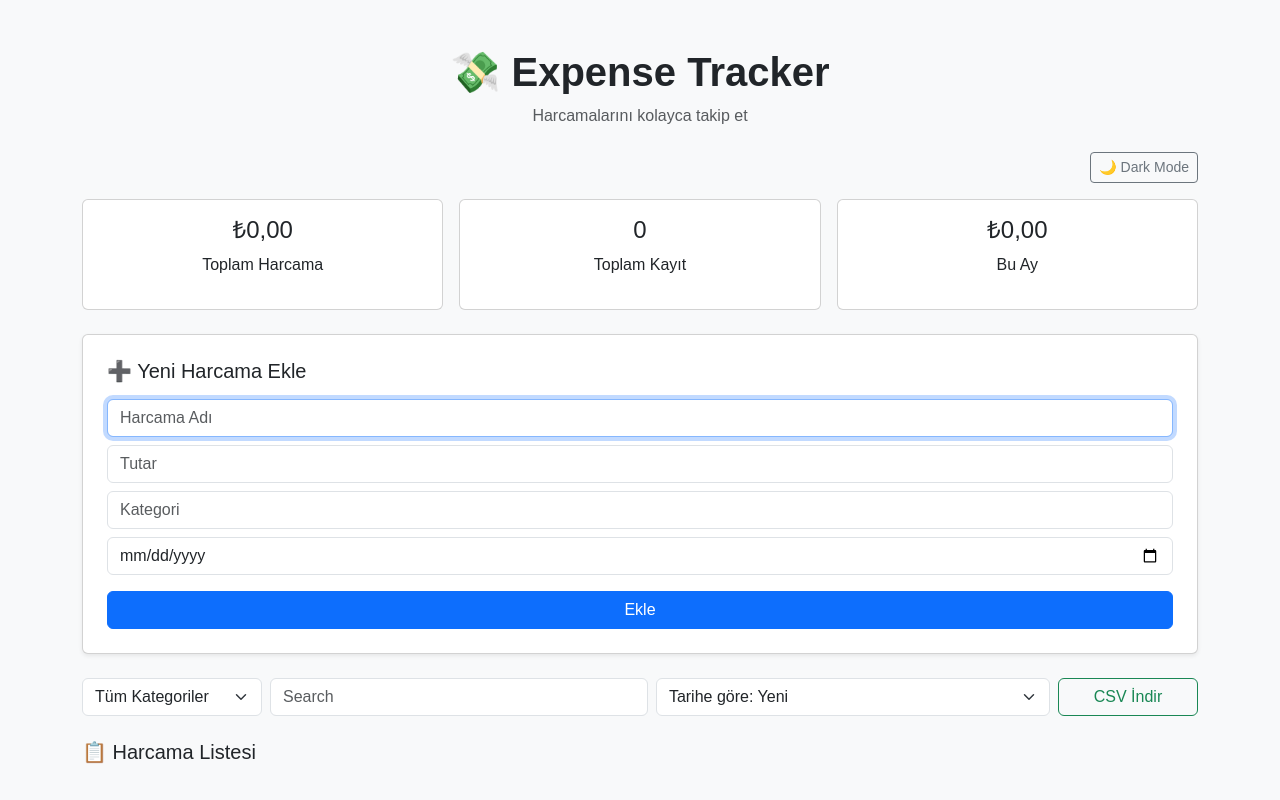
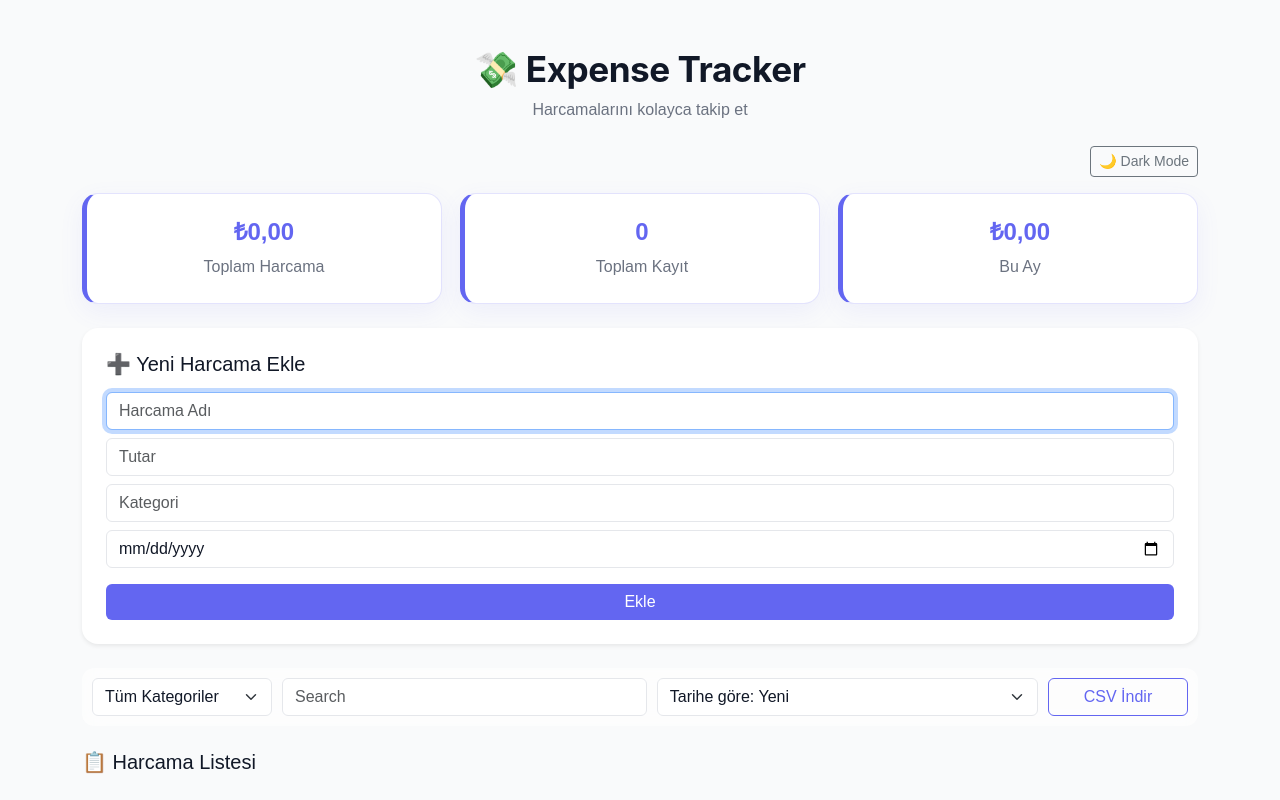
Before and after one commit to LilLannister/ExpenseTracker-JS, a React (Vite) app: page / in a window 1280 px wide. Shown: the top 800 px of the page. Built offline with nearby package versions, Linux system fonts and the light colour scheme.

Commit message:
UI Polish

```diff
--- a/src/Components/Header.tsx
+++ b/src/Components/Header.tsx
@@ -1,7 +1,8 @@
 export default function Header() {
   return (
     <div className="text-center py-4">
-        <h1 className="fw-bold">💸 Expense Tracker</h1>
+        <link href="https://fonts.googleapis.com/css2?family=Poppins:wght@400;600;700&display=swap" rel="stylesheet"></link>
+        <h1 className="app-title fw-bold">💸 Expense Tracker</h1>
         <p className="text-muted mb-0">Harcamalarını kolayca takip et</p>
     </div>
   );
--- a/src/Components/SummaryCards.tsx
+++ b/src/Components/SummaryCards.tsx
@@ -12,32 +12,33 @@ type Props = {
   expenses: Expense[];
 };
 
-export default function SummaryCards({expenses}: Props) {
+export default function SummaryCards({ expenses }: Props) {
   const totalAmount = expenses.reduce(
-        (sum ,e) => sum + Number(e.amount),
+    (sum, expense) => sum + Number(expense.amount),
     0
   );
 
   const totalCount = expenses.length;
 
   const currentMonth = new Date().getMonth();
+
   const thisMonthTotal = expenses
-        .filter((e) => new Date(e.date).getMonth() === currentMonth)
-        .reduce((sum, e) => sum + Number(e.amount), 0);
+    .filter((expense) => new Date(expense.date).getMonth() === currentMonth)
+    .reduce((sum, expense) => sum + Number(expense.amount), 0);
 
   return (
-        <div className="d-flex gap-3 mb-4">
-            <div className="card p-3 w-100 text-center">
+    <div className="summary-grid mb-4">
+      <div className="summary-card text-center">
         <h4>{formatCurrency(totalAmount)}</h4>
         <p>Toplam Harcama</p>
       </div>
 
-            <div className="card p-3 w-100 text-center">
+      <div className="summary-card text-center">
         <h4>{totalCount}</h4>
         <p>Toplam Kayıt</p>
       </div>
 
-            <div className="card p-3 w-100 text-center">
+      <div className="summary-card text-center">
         <h4>{formatCurrency(thisMonthTotal)}</h4>
         <p>Bu Ay</p>
       </div>
--- a/src/Pages/Home.tsx
+++ b/src/Pages/Home.tsx
@@ -170,7 +170,7 @@ export default function Home() {
           </select>
 
           <button
-            className="btn btn-outline-success"
+            className="btn btn-export"
             style={{ minWidth: "140px" }}
             onClick={() => exportToCSV(expenses)}
           >
--- a/src/index.css
+++ b/src/index.css
@@ -4,6 +4,14 @@ body,
   margin: 0;
   min-height: 100%;
   background-color: #f8f9fa;
+}
+
+:root {
+  --color-bg: #f9fafb;
+  --color-card: #ffffff;
+  --color-text: #111827;
+  --color-muted: #6b7280;
+  --color-primary: #6366f1;
 }
 
 body {
@@ -13,8 +21,8 @@ body {
 
 .app {
   min-height: 100vh;
-  background-color: #f8f9fa;
-  color: #212529;
+  background-color: var(--color-bg);
+  color: var(--color-text);
 }
 
 .app.dark-mode {
@@ -34,14 +42,17 @@ body {
 }
 
 .dark-mode {
-  min-height: 100vh;
-  background-color: #121212;
+  --color-bg: #0f172a;
+  --color-card: #1e293b;
+  --color-text: #f1f5f9;
+  --color-muted: #94a3b8;
+  --color-primary: #818cf8;
 }
 
 .dark-mode .card {
-  background-color: #1f1f1f;
-  color: #f8f9fa;
-  border-color: #333;
+  background-color: var(--color-card);
+  color: var(--color-text);
+  border-color: #334155;
 }
 
 .dark-mode .text-muted {
@@ -66,7 +77,11 @@ body {
 }
 
 .card {
-  transition: all 0.2s ease;
+  background-color: var(--color-card);
+  color: var(--color-text);
+  border-radius: 16px;
+  border: none;
+  box-shadow: 0 4px 20px rgba(0, 0, 0, 0.05);
 }
 
 .card:hover {
@@ -75,18 +90,11 @@ body {
 }
 
 .btn {
-  transition: all 0.15 ease;
+  transition: all 0.15s ease;
 }
 
 .btn:hover {
   transform: scale(1.02);
-}
-
-.toolbar {
-  display: flex;
-  gap: 0.5rem;
-  margin-bottom: 1.5rem;
-  align-items: center;
 }
 
 @media (max-width: 768px) {
@@ -95,3 +103,187 @@ body {
     align-items: stretch;
   }
 }
+
+.text-muted {
+  color: var(--color-muted) !important;
+}
+
+.btn-primary {
+  background-color: var(--color-primary);
+  border: none;
+}
+
+.btn-primary:hover {
+  filter: brightness(0.9);
+}
+
+.form-control,
+.form-select {
+  background-color: var(--color-card);
+  color: var(--color-text);
+  border: 1px solid #e5e7eb;
+}
+
+.dark-mode .form-control,
+.dark-mode .form-select {
+  border: 1px solid #334155;
+}
+
+.toolbar {
+  display: flex;
+  gap: 10px;
+  padding: 10px;
+  margin-bottom: 1.5rem;
+  align-items: center;
+  border-radius: 12px;
+  background: rgba(255, 255, 255, 0.6);
+  backdrop-filter: blur(10px);
+}
+
+.dark-mode .toolbar {
+  background: rgba(30,41,59,0.6);
+}
+
+* {
+  transition: background-color 0.2s, color 0.2s;
+}
+
+.btn-primary,
+.btn-outline-secondary,
+.btn-outline-success,
+.btn-secondary,
+.btn-danger {
+  transition: all 0.2s ease;
+}
+
+.btn-primary {
+  background-color: var(--color-primary);
+  border-color: var(--color-primary);
+}
+
+.btn-primary:hover,
+.btn-primary:focus,
+.btn-primary:active {
+  background-color: #4f46e5 !important;
+  border-color: #4f46e5 !important;
+  box-shadow: none !important;
+}
+
+.btn-outline-secondary:hover,
+.btn-outline-secondary:focus,
+.btn-outline-secondary:active {
+  background-color: var(--color-primary) !important;
+  border-color: var(--color-primary) !important;
+  color: #ffffff !important;
+  box-shadow: none !important;
+}
+
+.card {
+  background-color: var(--color-card);
+  color: var(--color-text);
+  border-radius: 16px;
+  border: none;
+  box-shadow: 0 4px 20px rgba(0, 0, 0, 0.05);
+  transition: all 0.2s ease;
+}
+
+.btn-export {
+  color: var(--color-primary);
+  border-color: var(--color-primary);
+  background-color: transparent;
+}
+
+.btn-export:hover,
+.btn-export:focus,
+.btn-export:active {
+  background-color: var(--color-primary) !important;
+  border-color: var(--color-primary) !important;
+  color: #ffffff !important;
+  box-shadow: none !important;
+}
+
+.summary-card {
+  background-color: var(--color-card);
+  color: var(--color-text);
+  border: 1px solid rgba(99, 102, 241, 0.18);
+  border-left: 5px solid var(--color-primary);
+  border-radius: 16px;
+  box-shadow: 0 8px 24px rgba(99, 102, 241, 0.08);
+  transition: all 0.2s ease;
+}
+
+.summary-card:hover {
+  transform: translateY(-3px);
+  box-shadow: 0 12px 28px rgba(99, 102, 241, 0.16);
+}
+
+.summary-card h4 {
+  color: var(--color-primary);
+  font-weight: 700;
+  margin-bottom: 8px;
+}
+
+.summary-card p {
+  color: var(--color-muted);
+  margin-bottom: 0;
+  font-weight: 500;
+}
+
+.dark-mode .summary-card {
+  background-color: var(--color-card);
+  border-color: rgba(129, 140, 248, 0.25);
+  border-left-color: var(--color-primary);
+}
+
+.summary-grid {
+  display: grid;
+  grid-template-columns: repeat(3, 1fr);
+  gap: 18px;
+}
+
+.summary-card {
+  background-color: var(--color-card);
+  color: var(--color-text);
+  border: 1px solid rgba(99, 102, 241, 0.18);
+  border-left: 5px solid var(--color-primary);
+  border-radius: 16px;
+  padding: 24px;
+  box-shadow: 0 8px 24px rgba(99, 102, 241, 0.08);
+  transition: all 0.2s ease;
+}
+
+.summary-card:hover {
+  transform: translateY(-3px);
+  box-shadow: 0 12px 28px rgba(99, 102, 241, 0.16);
+}
+
+.summary-card h4 {
+  color: var(--color-primary);
+  font-weight: 700;
+  margin-bottom: 8px;
+}
+
+.summary-card p {
+  color: var(--color-muted);
+  margin-bottom: 0;
+  font-weight: 500;
+}
+
+.dark-mode .summary-card {
+  background-color: var(--color-card);
+  border-color: rgba(129, 140, 248, 0.25);
+  border-left-color: var(--color-primary);
+}
+
+@media (max-width: 768px) {
+  .summary-grid {
+    grid-template-columns: 1fr;
+  }
+}
+
+.app-title {
+  font-family: 'Inter', sans-serif;
+  font-weight: 700;
+  letter-spacing: -0.5px;
+  font-size: 2.2rem;
+}
```
Lines whose indentation alone changed are shown as unchanged.
